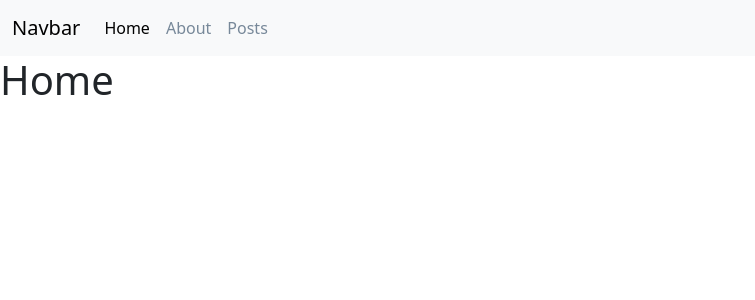
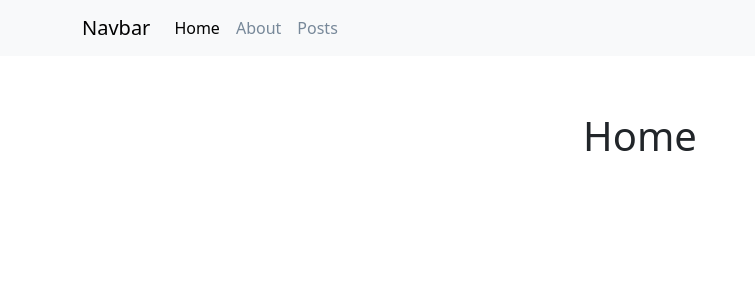
Before and after one commit to SimoneChiodo/react-router, a React (Vite) app: page / in a window 1280 px wide. Shown: the top 300 px of the page, without its empty margins (0-755 px from the left). Built offline with nearby package versions, Linux system fonts and the light colour scheme.

Commit message:
add graphic, NotFoundPage

```diff
--- a/src/App.jsx
+++ b/src/App.jsx
@@ -5,6 +5,7 @@ import { BrowserRouter, Routes, Route } from "react-router-dom";
 import HomePage from "./pages/HomePage";
 import AboutPage from "./pages/AboutPage";
 import PostsPage from "./pages/PostsPage";
+import NotFoundPage from "./pages/NotFoundPage";
 
 // Layout
 import DefaultLayout from "./layouts/DefaultLayout";
@@ -23,6 +24,7 @@ function App() {
                         <Route index Component={HomePage} />
                         <Route path="/about" Component={AboutPage} />
                         <Route path="/posts" Component={PostsPage} />
+                        <Route path="*" Component={NotFoundPage} />
                     </Route>
                 </Routes>
             </BrowserRouter>
--- a/src/components/Navbar.jsx
+++ b/src/components/Navbar.jsx
@@ -3,7 +3,7 @@ import { NavLink, Link } from "react-router-dom";
 export default function Navbar() {
     return (
         <nav className="navbar navbar-expand-lg bg-body-tertiary">
-            <div className="container-fluid">
+            <div className="container">
                 <NavLink className="navbar-brand" to="/">
                     Navbar
                 </NavLink>
--- a/src/layouts/DefaultLayout.jsx
+++ b/src/layouts/DefaultLayout.jsx
@@ -10,7 +10,7 @@ export default function DefaultLayout() {
                 <Navbar />
             </header>
 
-            <main>
+            <main className="d-flex flex-column align-items-center justify-content-center p-2 mt-5">
                 <Outlet />
             </main>
         </>
--- a/src/pages/AboutPage.jsx
+++ b/src/pages/AboutPage.jsx
@@ -1,8 +1,3 @@
-import { Outlet } from "react-router-dom";
-
-// Components
-import Navbar from "../components/Navbar";
-
 export default function AboutPage() {
     return (
         <>
--- a/src/pages/HomePage.jsx
+++ b/src/pages/HomePage.jsx
@@ -1,8 +1,3 @@
-import { Outlet } from "react-router-dom";
-
-// Components
-import Navbar from "../components/Navbar";
-
 export default function HomePage() {
     return (
         <>
--- /dev/null
+++ b/src/pages/NotFoundPage.jsx
@@ -0,0 +1,8 @@
+export default function NotFoundPage() {
+    return (
+        <>
+            <h1 className="display-1">404</h1>
+            <h2>NotFound</h2>
+        </>
+    );
+}
--- a/src/pages/PostsPage.jsx
+++ b/src/pages/PostsPage.jsx
@@ -1,8 +1,3 @@
-import { Outlet } from "react-router-dom";
-
-// Components
-import Navbar from "../components/Navbar";
-
 export default function PostsPage() {
     return (
         <>
```
